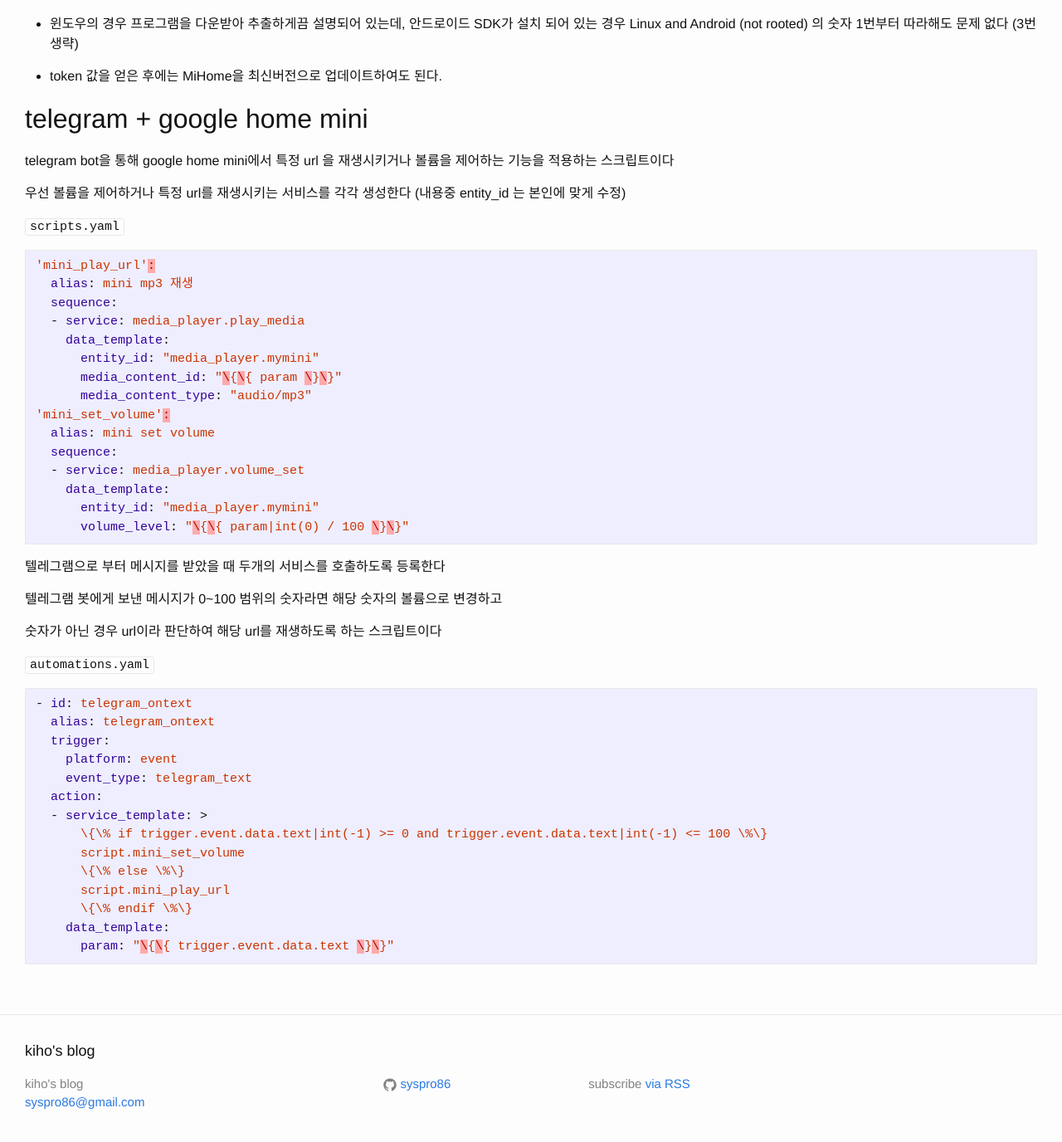
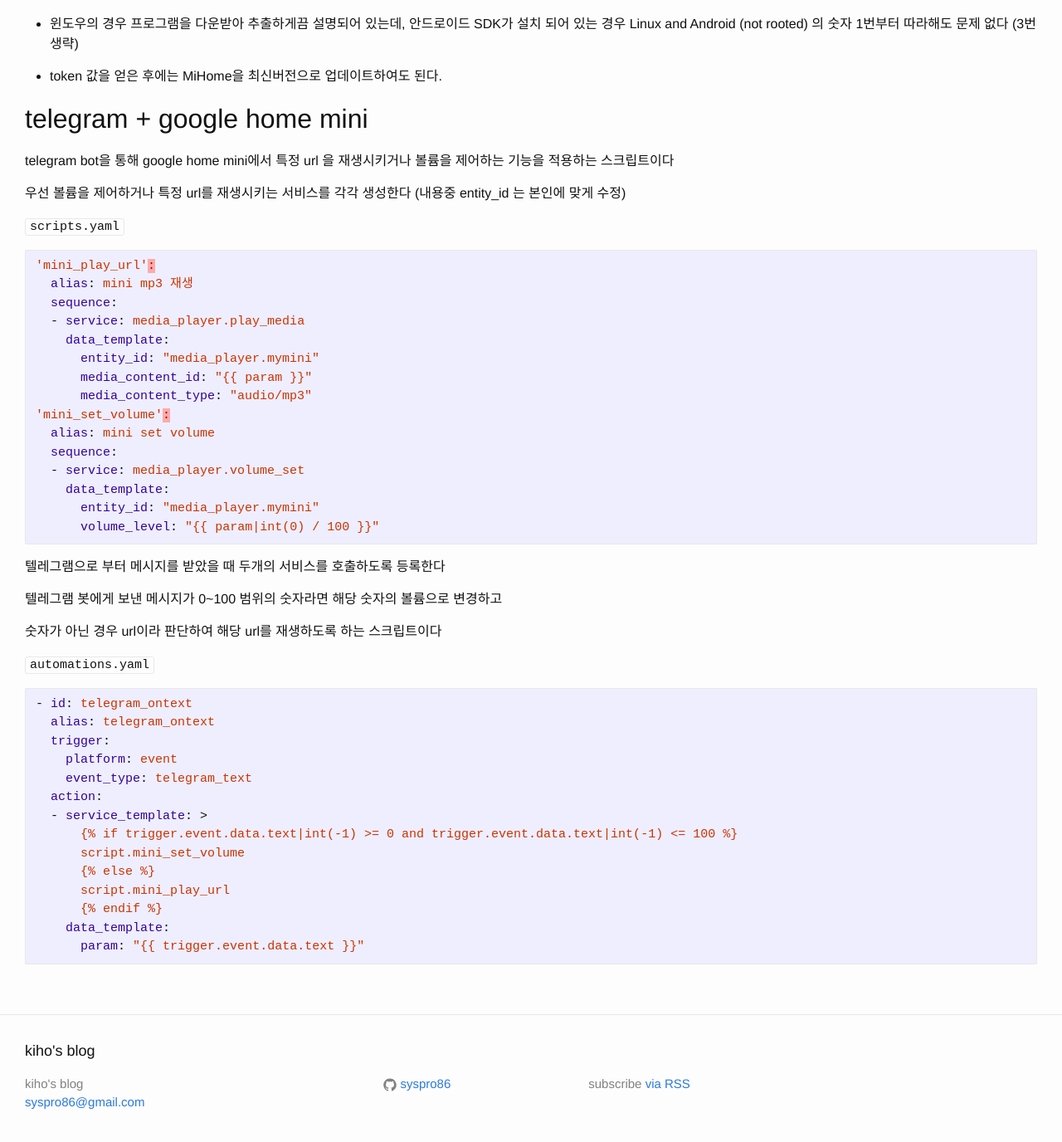
Before and after one commit to syspro86/syspro86.github.io, a Jekyll site: the page built from _posts/2018-06-17-HomeAssistance.md, in a window 1280 px wide and 1400 px high, scrolled down 2802 px. Shown: the top 1376 px of the window at 83% size. Built offline with Jekyll 4.4.1, drawn with Linux system fonts in a browser that asks for light colours; comment, search, counter and statistics services are not loaded; some of the changed lines change nothing that is shown; some of the changed text lies outside the part shown.

Commit message:
Update 2018-06-17-HomeAssistance.md

````diff
--- a/_posts/2018-06-17-HomeAssistance.md
+++ b/_posts/2018-06-17-HomeAssistance.md
@@ -99,19 +99,19 @@
     room_temperature:
       friendly_name: '방 온도'
       unit_of_measurement: '°C'
-      value_template: '\{\{ states.fan.xiaomi_miio_device.attributes.temperature \}\}'
+      value_template: '{% raw %}{{ states.fan.xiaomi_miio_device.attributes.temperature }}{% endraw %}'
     room_humidity:
       friendly_name: '방 습도'
       unit_of_measurement: '%'
-      value_template: '\{\{ states.fan.xiaomi_miio_device.attributes.humidity \}\}'
+      value_template: '{% raw %}{{ states.fan.xiaomi_miio_device.attributes.humidity }}{% endraw %}'
     room_aqi:
       friendly_name: '방 미세먼지 농도'
       unit_of_measurement: '㎍/㎥'
-      value_template: '\{\{ states.fan.xiaomi_miio_device.attributes.aqi \}\}'
+      value_template: '{% raw %}{{ states.fan.xiaomi_miio_device.attributes.aqi }}{% endraw %}'
     xiaomi_filter_life_remaining:
       friendly_name: '공기청정기 필터 잔량'
       unit_of_measurement: '%'
-      value_template: '\{\{ states.fan.xiaomi_miio_device.attributes.filter_life_remaining \}\}'
+      value_template: '{% raw %}{{ states.fan.xiaomi_miio_device.attributes.filter_life_remaining }}{% endraw %}'
 ```
 
 
@@ -156,7 +156,7 @@
   - service: media_player.play_media
     data_template:
       entity_id: "media_player.mymini"
-      media_content_id: "\{\{ param \}\}"
+      media_content_id: "{% raw %}{{ param }}{% endraw %}"
       media_content_type: "audio/mp3"
 'mini_set_volume':
   alias: mini set volume
@@ -164,7 +164,7 @@
   - service: media_player.volume_set
     data_template:
       entity_id: "media_player.mymini"
-      volume_level: "\{\{ param|int(0) / 100 \}\}"
+      volume_level: "{% raw %}{{ param|int(0) / 100 }}{% endraw %}"
 ```
 
 텔레그램으로 부터 메시지를 받았을 때 두개의 서비스를 호출하도록 등록한다
@@ -183,11 +183,11 @@
     event_type: telegram_text
   action:
   - service_template: >
-      \{\% if trigger.event.data.text|int(-1) >= 0 and trigger.event.data.text|int(-1) <= 100 \%\}
+      {% raw %}{% if trigger.event.data.text|int(-1) >= 0 and trigger.event.data.text|int(-1) <= 100 %}{% endraw %}
       script.mini_set_volume
-      \{\% else \%\}
+      {% raw %}{% else %}{% endraw %}
       script.mini_play_url
-      \{\% endif \%\}
+      {% raw %}{% endif %}{% endraw %}
     data_template:
-      param: "\{\{ trigger.event.data.text \}\}"
+      param: "{% raw %}{{ trigger.event.data.text }}{% endraw %}"
 ```
````
